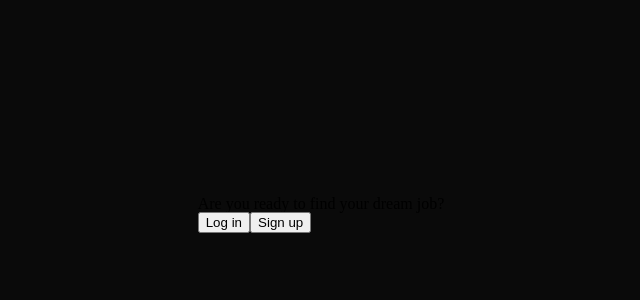
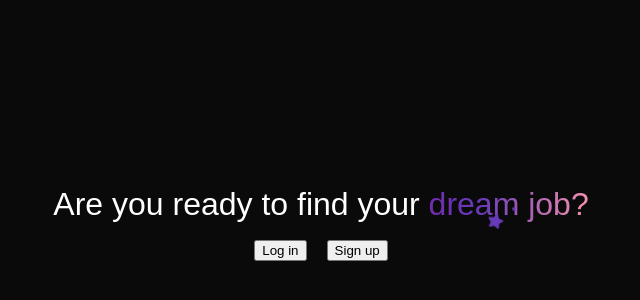
Before and after one commit to onebignick/workathon-2023, a React (Create React App) app in the folder frontend/: page / in a window 1280 px wide. Shown: the part 186-486 px from the top of the page, without its empty margins (319-959 px from the left). Built offline with nearby package versions, Linux system fonts and the light colour scheme.

Commit message:
finished homepage

```diff
--- a/frontend/src/components/home.jsx
+++ b/frontend/src/components/home.jsx
@@ -1,14 +1,50 @@
 import '../styles/home.scss';
 import { useNavigate } from "react-router-dom";
+import { useEffect } from 'react';
 
 const Home = () => {
     const navigate = useNavigate();
 
+    let index = 0, interval = 1000;
+
+    const rand = (min, max) => {
+        const value = Math.floor(Math.random() * (max-min+1)) + min;
+        return value
+    }
+
+    const animate = (star) => {
+        star.style.setProperty("--star-left", `${rand(-10, 100)}%`);
+        star.style.setProperty("--star-top", `${rand(-40, 80)}%`);
+
+        star.style.animation = "none";
+        void(star.offsetHeight);
+        star.style.animation = "";
+    }
+
+    useEffect(() => {
+        for (const star of document.getElementsByClassName("magic-star")) {
+            setTimeout(() => {
+                animate(star);
+                setInterval(() => animate(star), 1000);
+            }, index++ * (interval / 3));
+        }
+    })
+
+
     return(
         <div>
-            <h1>Are you ready to find your dream job?</h1>
+            <h1>Are you ready to find your&nbsp;
+                <span className="magic">
+                    <span className="magic-star"><svg xmlns="http://www.w3.org/2000/svg" viewBox="0 0 576 512"><path d="M316.9 18C311.6 7 300.4 0 288.1 0s-23.4 7-28.8 18L195 150.3 51.4 171.5c-12 1.8-22 10.2-25.7 21.7s-.7 24.2 7.9 32.7L137.8 329 113.2 474.7c-2 12 3 24.2 12.9 31.3s23 8 33.8 2.3l128.3-68.5 128.3 68.5c10.8 5.7 23.9 4.9 33.8-2.3s14.9-19.3 12.9-31.3L438.5 329 542.7 225.9c8.6-8.5 11.7-21.2 7.9-32.7s-13.7-19.9-25.7-21.7L381.2 150.3 316.9 18z"/></svg></span>
+                    <span className="magic-star"><svg xmlns="http://www.w3.org/2000/svg" viewBox="0 0 576 512"><path d="M316.9 18C311.6 7 300.4 0 288.1 0s-23.4 7-28.8 18L195 150.3 51.4 171.5c-12 1.8-22 10.2-25.7 21.7s-.7 24.2 7.9 32.7L137.8 329 113.2 474.7c-2 12 3 24.2 12.9 31.3s23 8 33.8 2.3l128.3-68.5 128.3 68.5c10.8 5.7 23.9 4.9 33.8-2.3s14.9-19.3 12.9-31.3L438.5 329 542.7 225.9c8.6-8.5 11.7-21.2 7.9-32.7s-13.7-19.9-25.7-21.7L381.2 150.3 316.9 18z"/></svg></span>
+                    <span className="magic-star"><svg xmlns="http://www.w3.org/2000/svg" viewBox="0 0 576 512"><path d="M316.9 18C311.6 7 300.4 0 288.1 0s-23.4 7-28.8 18L195 150.3 51.4 171.5c-12 1.8-22 10.2-25.7 21.7s-.7 24.2 7.9 32.7L137.8 329 113.2 474.7c-2 12 3 24.2 12.9 31.3s23 8 33.8 2.3l128.3-68.5 128.3 68.5c10.8 5.7 23.9 4.9 33.8-2.3s14.9-19.3 12.9-31.3L438.5 329 542.7 225.9c8.6-8.5 11.7-21.2 7.9-32.7s-13.7-19.9-25.7-21.7L381.2 150.3 316.9 18z"/></svg></span>
+                    <span className="magic-text">dream job?</span>
+                </span>
+            </h1>
+            <div className="buttons">
             <button onClick={()=>navigate('/login')}>Log in</button>
-            <button onclick={()=>navigate('/signup')}>Sign up</button>
+            <button onClick={()=>navigate('/signup')}>Sign up</button>
+            </div>
         </div>
     );
 };
--- a/frontend/src/styles/home.scss
+++ b/frontend/src/styles/home.scss
@@ -1,3 +1,42 @@
+:root {
+    --purple: rgb(123, 31, 162);
+    --violet: rgb(103, 58, 183);
+    --pink: rgb(244, 143, 177);
+}
+
+@keyframes background-pan {
+    from {
+        background-position: 0% center;
+    }
+
+    to {
+        background-position: -200% center;
+    }
+}
+
+@keyframes scale {
+    from {
+        transform: scale(0);
+    }
+    to {
+        transform: scale(0);
+    }
+
+    50% {
+        transform: scale(1);
+    }
+}
+
+@keyframes rotate {
+    from {
+        transform: rotate(0deg);
+    }
+
+    to {
+        transform: rotate(180deg);
+    }
+}
+
 body {
     background-color: rgb(10, 10, 10);
     display: grid;
@@ -6,3 +45,59 @@ body {
     overflow: hidden;
     place-items: center;
 }
+
+h1 {
+    color: white;
+    font-family: "Rubik", sans-serif;
+    font-size: clamp(2em, 2vw, 4em);
+    font-weight: 400;
+    margin: 0px;
+    padding: 20px;
+    text-align: center;
+}
+
+h1 > .magic {
+    display: inline-block;
+    position: relative;
+}
+
+h1 > .magic > .magic-star {
+    --size: clamp(20px, 1.5vw, 30px);
+
+    animation: scale 700ms ease forwards;
+    display: block;
+    height: var(--size);
+    left: var(--star-left);
+    position: absolute;
+    top: var(--star-top);
+    width: var(--size);
+}
+
+h1 > .magic > .magic-star > svg {
+    animation : rotate 1000ms linear infinite;
+}
+
+h1 > .magic > .magic-star > svg > path {
+    fill: var(--violet);
+}
+
+h1 > .magic > .magic-text {
+    animation: background-pan 3s linear infinite;
+    background: linear-gradient(
+        to right,
+        var(--purple),
+        var(--violet),
+        var(--pink),
+        var(--purple)
+    );
+    background-size: 200%;
+    -webkit-background-clip: text;
+    -webkit-text-fill-color: transparent;
+    white-space: nowrap;
+}
+
+.buttons {
+    display: flex;
+    justify-content: center;
+    gap: 20px;
+}
```
